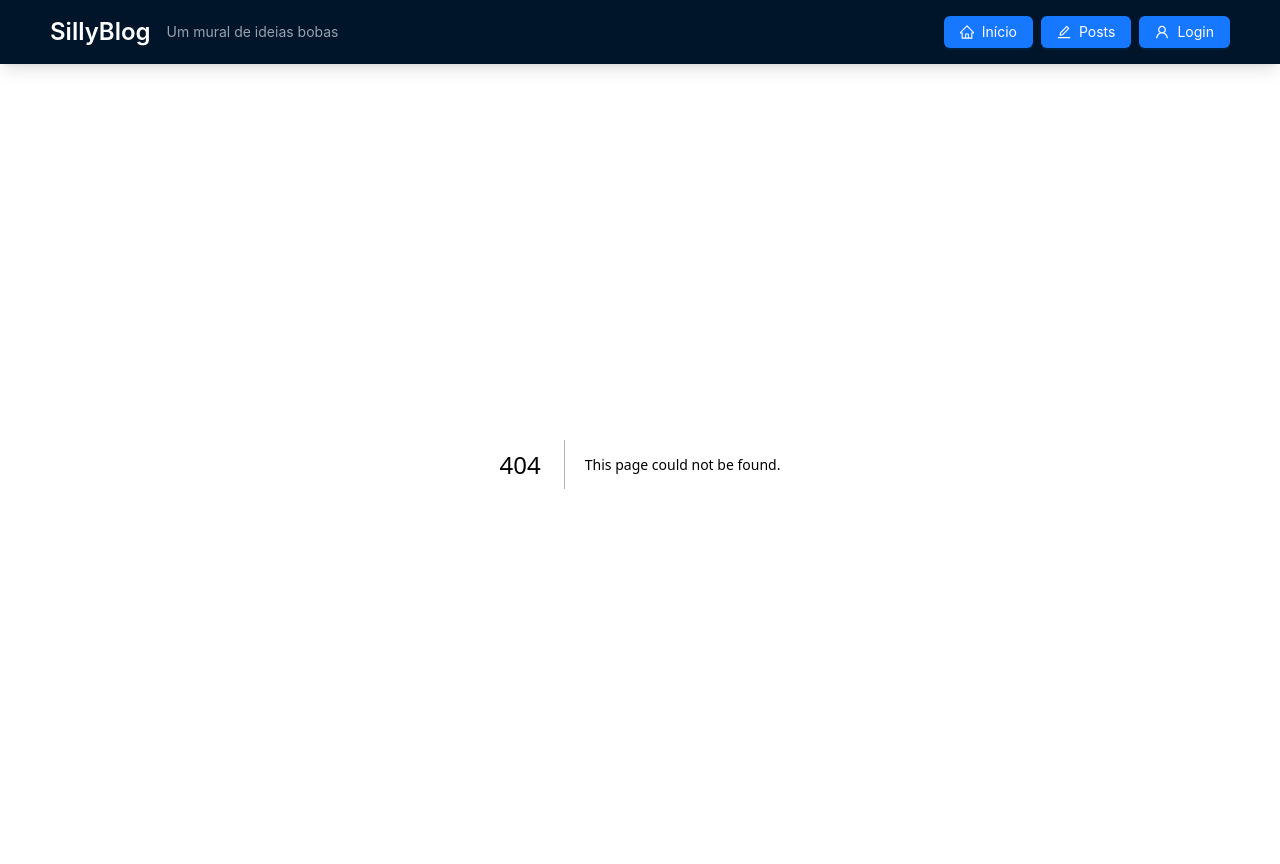
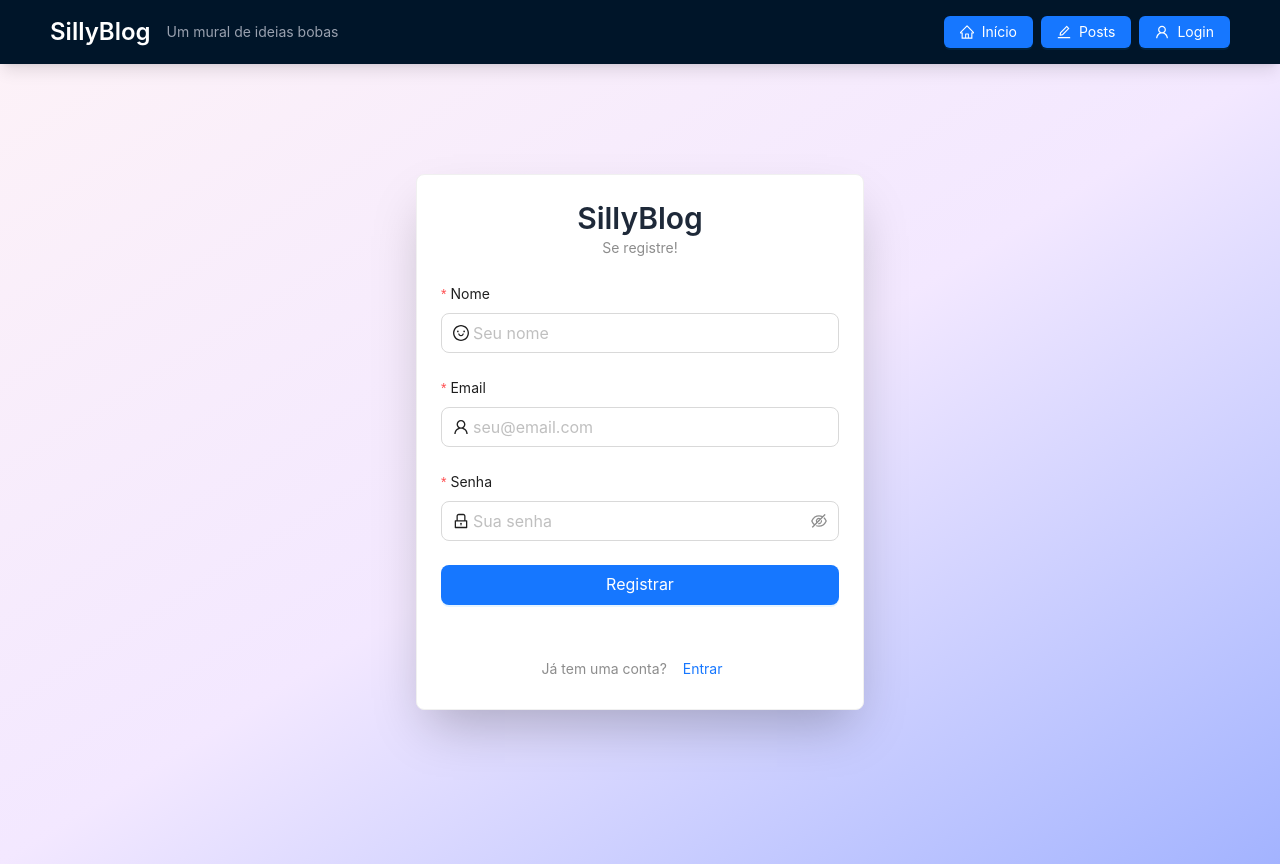
Before and after one commit to sillyveira/sillyblog, a Next.js app in the folder client/: page /register in a window 1280 px wide. Before the commit this address had no page. Built offline with nearby package versions, Linux system fonts and the light colour scheme.

Commit message:
feat: add register page

```diff
--- /dev/null
+++ b/client/src/app/register/page.tsx
@@ -0,0 +1,163 @@
+"use client";
+
+import { Form, Input, Button, Card, Typography, Space, message } from "antd";
+import { UserOutlined, LockOutlined, SmileOutlined } from "@ant-design/icons";
+import { useRouter } from "next/navigation";
+
+const { Title, Text } = Typography;
+
+interface RegisterFormData {
+  name: string;
+  email: string;
+  password: string;
+}
+
+export default function RegisterPage() {
+  const router = useRouter();
+  const [messageApi, contextHolder] = message.useMessage();
+  const onFinish = async (values: RegisterFormData) => {
+    try {
+      const res = await fetch("http://10.0.0.200:8080/auth/register", {
+        method: "POST",
+        headers: {
+          "Content-Type": "application/json",
+        },
+        body: JSON.stringify(values),
+        credentials: "include", // importante para aceitar cookies do backend
+      });
+
+      if (!res.ok) {
+        const data = await res.json();
+        throw new Error(data?.error || "Erro ao fazer login");
+      }
+
+      messageApi.success("Login realizado com sucesso!");
+      router.push("/");
+    } catch (err: any) {
+      messageApi.error(err.message || "Erro ao fazer login.");
+    }
+  };
+  const onFinishFailed = (errorInfo: any) => {
+    console.log("Failed:", errorInfo);
+    messageApi.error("Erro ao fazer login. Verifique suas credenciais.");
+  };
+
+  return (
+    <>
+      {contextHolder}
+      <div className="min-h-screen flex items-center justify-center bg-gradient-to-br from-pink-50 via-purple-100 to-indigo-300 p-5 pb-[64px]">
+        <Card className="w-full max-w-md shadow-2xl rounded-xl border-0">
+          <Space direction="vertical" size="large" className="w-full">
+            <div className="text-center">
+              <Title level={2} className="!mb-0 !text-gray-800">
+                SillyBlog
+              </Title>
+              <Text type="secondary" className="text-gray-600">
+                Se registre!
+              </Text>
+            </div>
+
+            <Form
+              name="login"
+              layout="vertical"
+              onFinish={onFinish}
+              onFinishFailed={onFinishFailed}
+              autoComplete="off"
+              className="w-full"
+            >
+              <Form.Item
+                label="Nome"
+                name="name"
+                rules={[
+                  {
+                    required: true,
+                    message: "Por favor, insira seu nome!",
+                  },
+                  {
+                    type: "string",
+                    message: "Por favor, insira seu nome!",
+                  },
+                ]}
+              >
+                <Input
+                  prefix={<SmileOutlined />}
+                  placeholder="Seu nome"
+                  size="large"
+                  className="rounded-lg"
+                />
+              </Form.Item>
+
+              <Form.Item
+                label="Email"
+                name="email"
+                rules={[
+                  {
+                    required: true,
+                    message: "Por favor, insira seu email!",
+                  },
+                  {
+                    type: "email",
+                    message: "Por favor, insira um email válido!",
+                  },
+                ]}
+              >
+                <Input
+                  prefix={<UserOutlined />}
+                  placeholder="seu@email.com"
+                  size="large"
+                  className="rounded-lg"
+                />
+              </Form.Item>
+
+              <Form.Item
+                label="Senha"
+                name="password"
+                rules={[
+                  {
+                    required: true,
+                    message: "Por favor, insira sua senha!",
+                  },
+                  {
+                    min: 6,
+                    message: "A senha deve ter pelo menos 6 caracteres!",
+                  },
+                ]}
+              >
+                <Input.Password
+                  prefix={<LockOutlined />}
+                  placeholder="Sua senha"
+                  size="large"
+                  className="rounded-lg"
+                />
+              </Form.Item>
+
+              <Form.Item>
+                <Button
+                  type="primary"
+                  htmlType="submit"
+                  size="large"
+                  className="w-full rounded-lg h-12 font-medium"
+                >
+                  Registrar
+                </Button>
+              </Form.Item>
+            </Form>
+
+            <div className="text-center">
+              <Text type="secondary" className="text-gray-600">
+                Já tem uma conta?
+                <Button
+                  type="link"
+                  onClick={() => router.push("/login")}
+                  className="p-0 h-auto font-medium text-blue-600 hover:text-blue-700"
+                >
+                  Entrar
+                </Button>
+              </Text>
+            </div>
+          </Space>
+        </Card>
+      </div>
+    </>
+  );
+}
```
